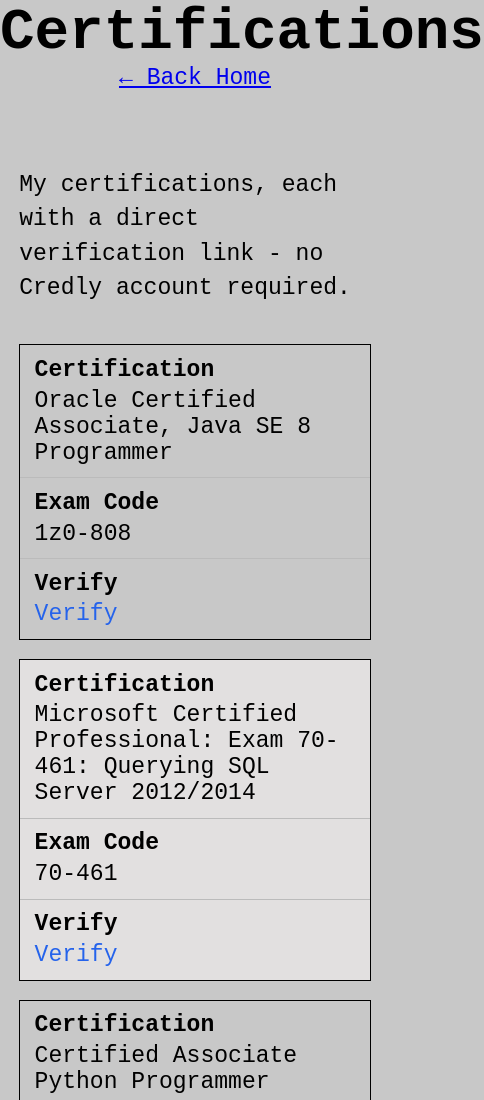
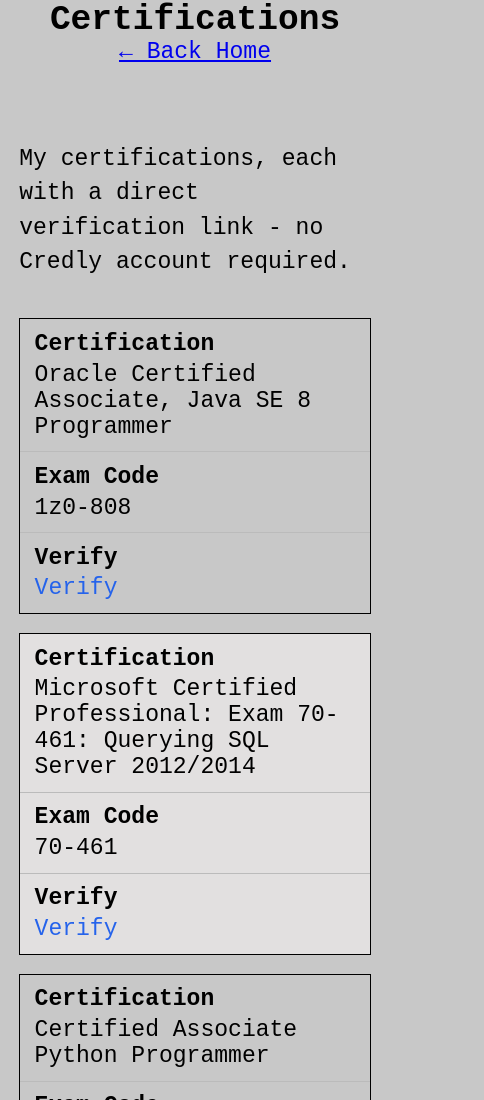
Before and after one commit to Dmitriy36/portfolio-page-v2, a website: page certifications.html in a window 390 px wide. Shown: the top 1100 px of the page, 484 px wide, since content can reach past the window. Drawn offline with Linux system fonts and the light colour scheme; no server answers.

Commit message:
mobile layout fix

```diff
--- a/certifications.html
+++ b/certifications.html
@@ -101,7 +101,7 @@
     </style>
   </head>
   <body>
-    <h1 style="text-align: center; font-size: 3rem">Certifications</h1>
+    <h1 style="text-align: center; font-size: clamp(1.8rem, 6vw, 3rem)">Certifications</h1>
     <p style="text-align: center"><a href="index.html">← Back Home</a></p>
 
     <p class="cert-intro">
```
